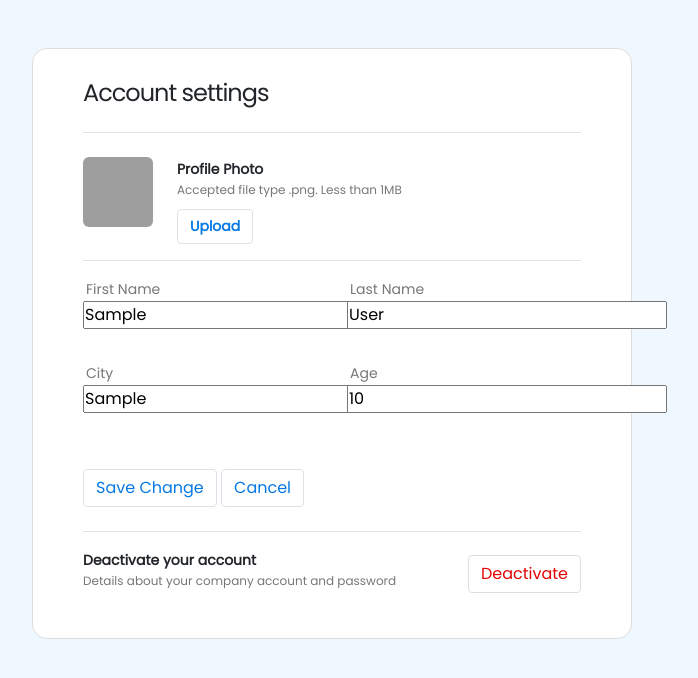
After one commit to mahdi-nabikhan/group-1-project-week-23-black-cafe, a Django app: page /accounts/edit/1 in a window 1280 px wide. The commit adds this page. Shown: the top 678 px of the page, without its empty margins (308-1006 px from the left). Run offline with Django 5.2, Linux system fonts and the light colour scheme; tables that the repository leaves empty hold one stand-in row (values such as "Sample post"); some libraries are stand-ins or nearby versions; grey boxes are pictures that could not be loaded.

Commit message:
view and template for customer profile were added

```diff
--- a/cafe_seyed/accounts/urls.py
+++ b/cafe_seyed/accounts/urls.py
@@ -5,4 +5,5 @@ from .views import *
 app_name = 'accounts'
 urlpatterns = [path('login/', CustomLoginView.as_view(), name='login'),
                path('logout/', logoutview, name='logout'),
-               path('register/', RegistrationView.as_view(), name='register'), ]
+               path('register/', RegistrationView.as_view(), name='register'),
+               path('edit/<pk>', EditProfileView.as_view(), name='edit'),]
--- a/cafe_seyed/accounts/views.py
+++ b/cafe_seyed/accounts/views.py
@@ -7,6 +7,7 @@ from django.contrib.auth.decorators import login_required
 from django.urls import reverse, reverse_lazy
 from cafe.urls import *
 from .decorators import unauthenticated_user, allowed_users
+from .models import CustomUser
 
 
 # Create your views here.
@@ -74,3 +75,12 @@ class RegistrationView(CreateView):
     form_class = CustomUserCreationForm
     template_name = 'accounts/registration.html'
     success_url = reverse_lazy('cafe:landing_page')
+
+
+class EditProfileView(UpdateView):
+    model = CustomUser
+
+    success_url = reverse_lazy('cafe:profile')
+    template_name = 'forms/edit_profile.html'
+    fields = ['first_name', 'last_name', 'age', 'city']
+    context_object_name = 'form'
--- a/cafe_seyed/cafe/admin.py
+++ b/cafe_seyed/cafe/admin.py
@@ -36,3 +36,6 @@ class ImageAdmin(admin.ModelAdmin):
 @admin.register(ProductImage)
 class ProductImageAdmin(admin.ModelAdmin):
     list_display = ['title', 'description', 'image']
+@admin.register(Ticket)
+class TicketAdmin(admin.ModelAdmin):
+    list_display = ['title','description','phone']
--- a/cafe_seyed/cafe/urls.py
+++ b/cafe_seyed/cafe/urls.py
@@ -29,6 +29,7 @@ urlpatterns = [path('', CategoryListView.as_view(), name='landing_page'),
                path('userchart/', user_chart, name='user_chart'),
                path('user_age/', user_age, name='user_age'),
                path('cart_chart/', cart_chart, name='cart_chart'),
-               path('all_products/',AllProduct.as_view(),name='all_product')
+               path('all_products/', AllProduct.as_view(), name='all_product'),
+               path('profile/', Profile.as_view(), name='profile')
 
                ]
--- a/cafe_seyed/templates/base/header.html
+++ b/cafe_seyed/templates/base/header.html
@@ -21,7 +21,7 @@
 
     {% if request.user.is_authenticated %}
       <li class="nav-item active">
-        <a class="nav-link " href= "#">{{request.user.username}}</a>
+        <a class="nav-link " href= "{% url 'cafe:profile' %}">{{request.user.username}}</a>
       </li>
 
       <li class="nav-item active">
--- a/cafe_seyed/templates/coffee_base/main_header.html
+++ b/cafe_seyed/templates/coffee_base/main_header.html
@@ -20,7 +20,7 @@
 
                {% if request.user.is_authenticated %}
       <li class="nav-item active">
-        <a class="nav-link " href= "#">{{request.user.first_name}}</a>
+        <a class="nav-link " href= "{% url 'cafe:profile' %}">{{request.user.first_name}}</a>
       </li>
          <li class="nav-item active">
         <a class="nav-link " href= "{% url 'cafe:showcart' %}">cart</a>
--- /dev/null
+++ b/cafe_seyed/templates/forms/edit_profile.html
@@ -0,0 +1,163 @@
+<!DOCTYPE html>
+<html lang="en">
+<head>
+    <meta charset="UTF-8">
+    <title>Title</title>
+    <link rel="stylesheet" href="https://stackpath.bootstrapcdn.com/bootstrap/4.3.1/css/bootstrap.min.css">
+    <style>
+        @import url('https://fonts.googleapis.com/css2?family=Poppins&display=swap');
+*{
+    margin: 0;
+    padding: 0;
+    box-sizing: border-box;
+}
+body{
+    font-family: 'Poppins', sans-serif;
+    background-color: aliceblue;
+}
+
+.wrapper{
+    padding: 30px 50px;
+    border: 1px solid #ddd;
+    border-radius: 15px;
+    margin: 10px auto;
+    max-width: 600px;
+}
+h4{
+    letter-spacing: -1px;
+    font-weight: 400;
+}
+.img{
+    width: 70px;
+    height: 70px;
+    border-radius: 6px;
+    object-fit: cover;
+}
+#img-section p,#deactivate p{
+    font-size: 12px;
+    color: #777;
+    margin-bottom: 10px;
+    text-align: justify;
+}
+#img-section b,#img-section button,#deactivate b{
+    font-size: 14px;
+}
+
+label{
+    margin-bottom: 0;
+    font-size: 14px;
+    font-weight: 500;
+    color: #777;
+    padding-left: 3px;
+}
+
+.form-control{
+    border-radius: 10px;
+}
+
+input[placeholder]{
+    font-weight: 500;
+}
+.form-control:focus{
+    box-shadow: none;
+    border: 1.5px solid #0779e4;
+}
+select{
+    display: block;
+    width: 100%;
+    border: 1px solid #ddd;
+    border-radius: 10px;
+    height: 40px;
+    padding: 5px 10px;
+    /* -webkit-appearance: none; */
+}
+
+select:focus{
+    outline: none;
+}
+.button{
+    background-color: #fff;
+    color: #0779e4;
+}
+.button:hover{
+    background-color: #0779e4;
+    color: #fff;
+}
+.btn-primary{
+    background-color: #0779e4;
+}
+.danger{
+    background-color: #fff;
+    color: #e20404;
+    border: 1px solid #ddd;
+}
+.danger:hover{
+    background-color: #e20404;
+    color: #fff;
+}
+@media(max-width:576px){
+    .wrapper{
+        padding: 25px 20px;
+    }
+    #deactivate{
+        line-height: 18px;
+    }
+}
+    </style>
+</head>
+<body>
+<form method="post">
+<div class="wrapper bg-white mt-sm-5">
+    <h4 class="pb-4 border-bottom">Account settings</h4>
+    <div class="d-flex align-items-start py-3 border-bottom">
+        <img src="https://images.pexels.com/photos/1037995/pexels-photo-1037995.jpeg?auto=compress&cs=tinysrgb&dpr=1&w=500"
+            class="img" alt="">
+        <div class="pl-sm-4 pl-2" id="img-section">
+            <b>Profile Photo</b>
+            <p>Accepted file type .png. Less than 1MB</p>
+            <button class="btn button border"><b>Upload</b></button>
+        </div>
+    </div>
+    <div class="py-2">
+        <div class="row py-2">
+            <div class="col-md-6">
+                <label for="firstname">First Name</label>
+                <p>{{ form.first_name }}</p>
+            </div>
+            <div class="col-md-6 pt-md-0 pt-3">
+                <label for="lastname">Last Name</label>
+                <p>{{ form.last_name }}</p>
+            </div>
+        </div>
+        <div class="row py-2">
+            <div class="col-md-6">
+                <label for="email">City </label>
+                <p> {{form.city}}</p>
+            </div>
+            <div class="col-md-6 pt-md-0 pt-3">
+                <label for="phone">Age</label>
+                <p>{{ form.age }}</p>
+            </div>
+        </div>
+        <div class="row py-2">
+
+
+        </div>
+        <div class="py-3 pb-4 border-bottom">
+            <input type="submit" value="Save Change"class="btn border button">
+            <button class="btn border button">Cancel</button>
+        </div>
+        <div class="d-sm-flex align-items-center pt-3" id="deactivate">
+            <div>
+                <b>Deactivate your account</b>
+                <p>Details about your company account and password</p>
+            </div>
+            <div class="ml-auto">
+                <button class="btn danger">Deactivate</button>
+            </div>
+        </div>
+    </div>
+    {% csrf_token %}
+</div></form>
+</body>
+</html>
```
Also changed, not shown: cafe_seyed/accounts/forms.py (+8 -3 lines), cafe_seyed/cafe/views.py (+12 -0 lines), cafe_seyed/templates/coffee_template/profile.html (added, +159 -0 lines).
